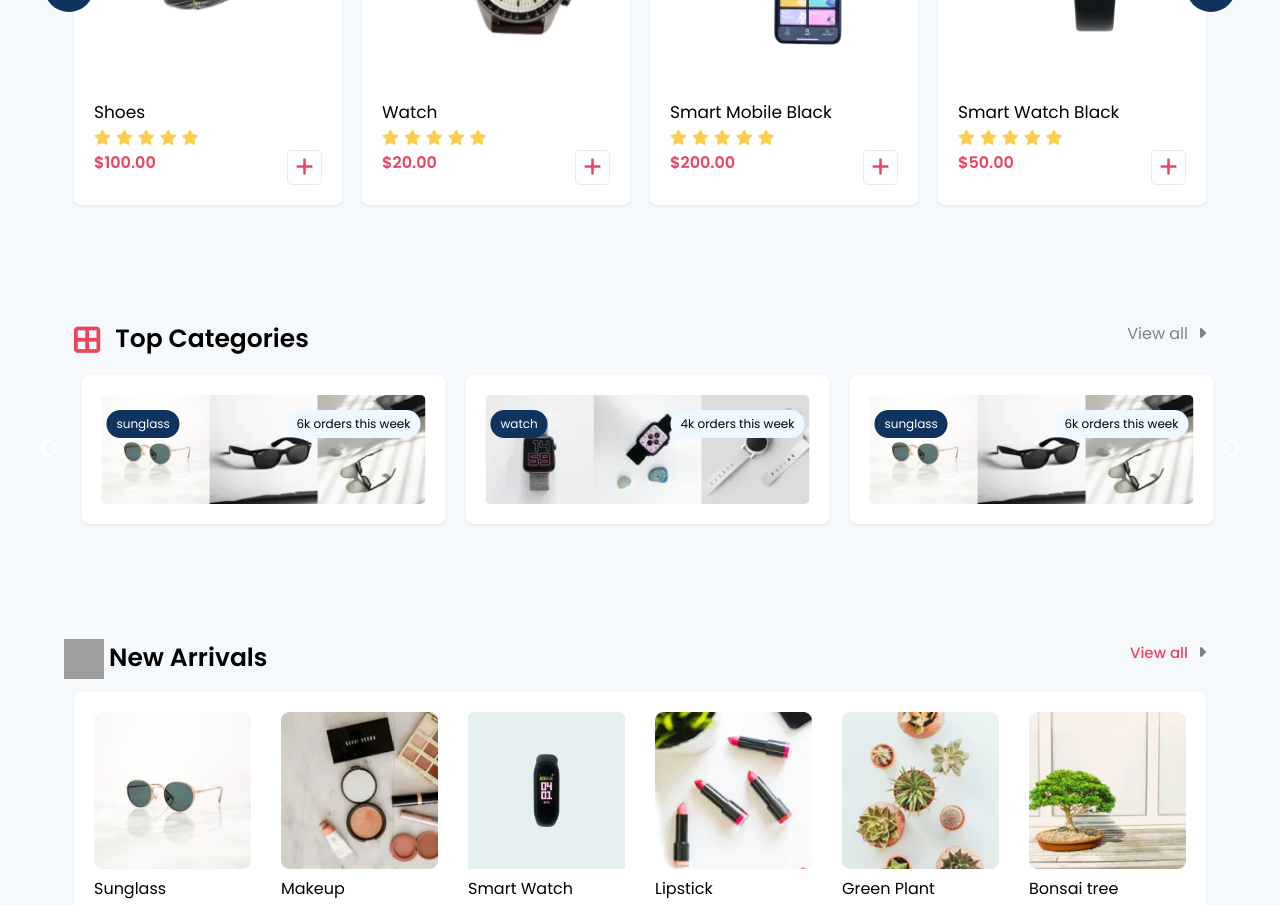
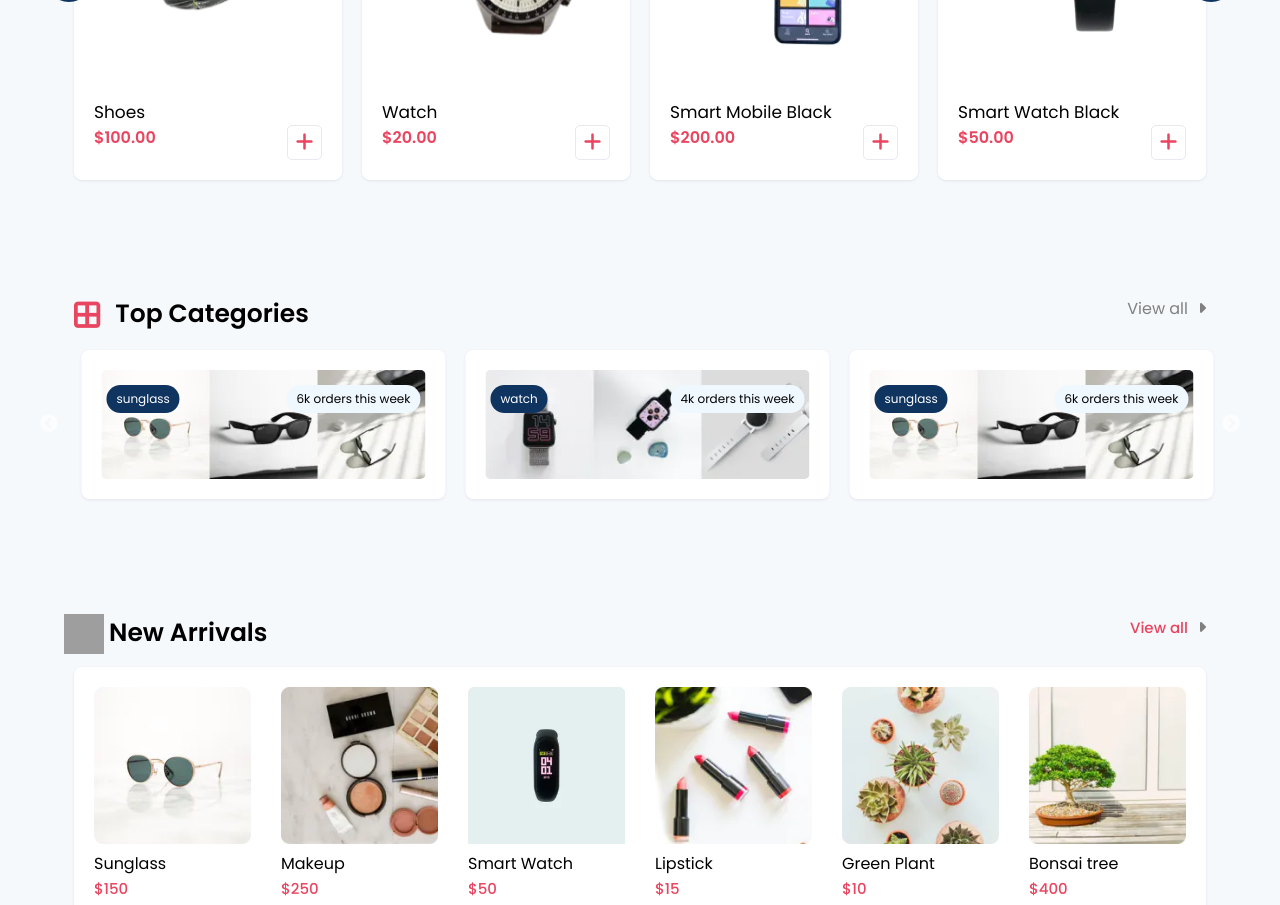
Before and after one commit to whdcharuka/Click-React, a React (Create React App) app: page / in a window 1280 px wide. Shown: the part 1060-1965 px from the top of the page. Built offline with nearby package versions, Linux system fonts and the light colour scheme; grey boxes are pictures that could not be loaded.

Commit message:
modified

```diff
--- a/src/components/flashDeals/FlashCard.jsx
+++ b/src/components/flashDeals/FlashCard.jsx
@@ -55,18 +55,15 @@ const FlashCard = ({ productItems, addToCart }) => {
                 </div>
                 <div className='product-details'>
                   <h3>{productItems.name}</h3>
-                  <div className='rate'>
+                  {/* <div className='rate'>
                     <i className='fa fa-star'></i>
                     <i className='fa fa-star'></i>
                     <i className='fa fa-star'></i>
                     <i className='fa fa-star'></i>
                     <i className='fa fa-star'></i>
-                  </div>
+                  </div> */}
                   <div className='price'>
                     <h4>${productItems.price}.00 </h4>
-                    {/* step : 3
-                     if hami le button ma click garryo bahne
-                    */}
                     <button onClick={() => addToCart(productItems)}>
                       <i className='fa fa-plus'></i>
                     </button>
```
